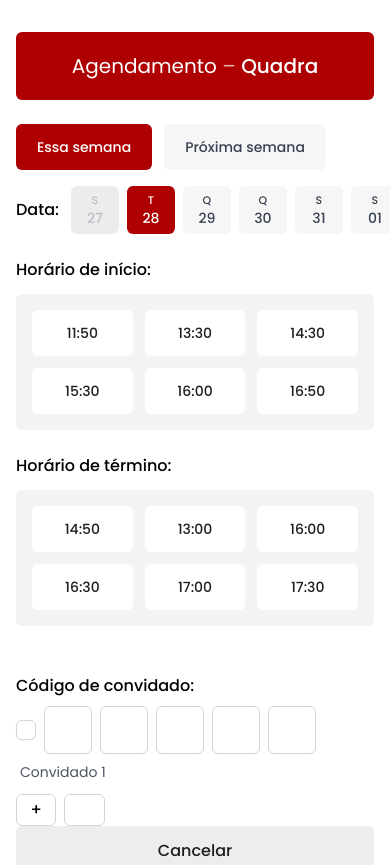
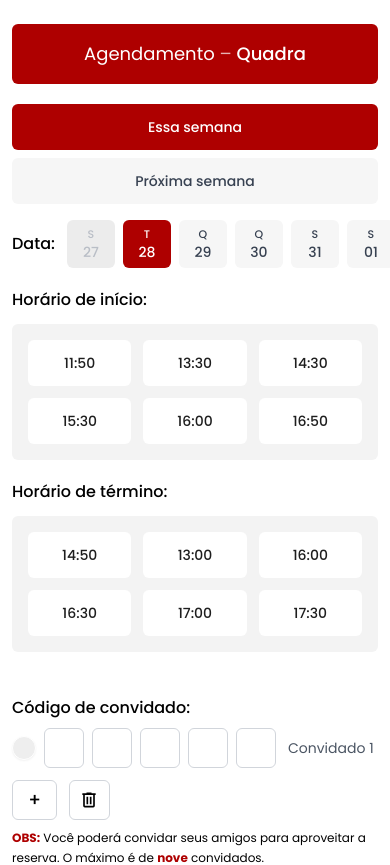
Before and after one commit to EspacoSenai/EspacoSenai.FrontWeb, a React (Vite) app: page /agendamento-quadra in a window 390 px wide. Shown: the top 865 px of the page. Built offline with nearby package versions, Linux system fonts and the light colour scheme.

Commit message:
feat: primeira tela de agendamento quase finalizada

```diff
--- a/src/components/agendamento/CodigoConvidados.jsx
+++ b/src/components/agendamento/CodigoConvidados.jsx
@@ -1,14 +1,5 @@
 import React, { useEffect, useRef, useState } from "react";
-import lixeira from "../../assets/lixeira.svg";
 
-/**
- * Props:
- * - convidados: string[][]
- * - setConvidados: (updater) => void
- * - tamanhoCodigo?: number (default 5)
- * - maxConvidados?: number (default 9)
- * - onAviso?: (tipo, titulo, msg) => void
- */
 export default function CodigoConvidados({
   convidados,
   setConvidados,
@@ -98,7 +89,6 @@ export default function CodigoConvidados({
     if (e.key === "ArrowLeft" && iDig > 0) inputsRef.current[iConvidado][iDig - 1]?.focus();
     if (e.key === "ArrowRight" && iDig < tamanhoCodigo - 1) inputsRef.current[iConvidado][iDig + 1]?.focus();
   }
-  // ===========================================
 
   function adicionarConvidado() {
     if (convidados.length >= maxConvidados) {
@@ -119,23 +109,35 @@ export default function CodigoConvidados({
 
   return (
     <section className="mt-6">
-      <h3 className="font-medium mb-2 text-black dark:text-white">Código de convidado:</h3>
+      <h3 className="font-medium mb-2 text-black dark:text-white text-base sm:text-lg">
+        Código de convidado:
+      </h3>
 
-      <div className="flex flex-col gap-3">
+      <div className="flex flex-col gap-3 sm:gap-4">
         {convidados.map((codigo, iConvidado) => (
-          <div key={iConvidado} className="flex items-center gap-2 flex-wrap">
-            {/* Checkbox: seleciona/deseleciona para remoção */}
+          <div key={iConvidado} className="flex flex-wrap items-center gap-2 sm:gap-3">
+            {/* Checkbox custom responsivo (quadrado vermelho quando marcado) */}
+            <label
+              className="relative inline-flex items-center cursor-pointer select-none"
+              title="Selecionar para remover"
+            >
               <input
                 type="checkbox"
                 checked={selecionados.has(iConvidado)}
                 onChange={() => alternarSelecionado(iConvidado)}
-              className="appearance-none w-5 h-5 rounded-md border border-gray-300 bg-white shadow-sm cursor-pointer
-                         checked:bg-[#AE0000] checked:border-[#AE0000]
-                         focus:outline-none focus:ring-0"
-              title="Selecionar para remover"
+                className="sr-only peer"
+                aria-label={`Selecionar convidado ${iConvidado + 1} para remover`}
               />
+              <span
+                className="w-6 h-6 md:w-5 md:h-5 rounded-full border border-white bg-[#EEEEEE] shadow-sm
+                           peer-checked:bg-[#AE0000]
+                           peer-focus:outline-none peer-focus:ring-1 peer-focus:ring-[#AE0000]"
+                aria-hidden="true"
+              />
+            </label>
 
-            {/* Inputs do código com auto-avance/colar */}
+            {/* Inputs do código com auto-avance/colar (responsivo) */}
+            <div className="flex items-center gap-2 sm:gap-3">
               {codigo.map((dig, iDig) => (
                 <input
                   key={iDig}
@@ -146,53 +148,57 @@ export default function CodigoConvidados({
                   value={dig}
                   onChange={(e) => handleChange(iConvidado, iDig, e)}
                   onKeyDown={(e) => handleKeyDown(iConvidado, iDig, e)}
-                className="w-12 h-12 border bg-white text-black border-gray-300 rounded-md text-center text-lg outline-none focus:ring-0 focus:border-gray-400"
+                  className="w-10 h-10 sm:w-11 sm:h-11 md:w-12 md:h-12 border bg-white text-black border-gray-300 rounded-md
+                             text-base sm:text-lg text-center outline-none focus:ring-0 focus:border-gray-400"
                   maxLength={tamanhoCodigo}
                   inputMode="text"
                   autoComplete="off"
+                  aria-label={`Dígito ${iDig + 1} do convidado ${iConvidado + 1}`}
                 />
               ))}
+            </div>
 
-            <span className="ml-1 text-sm text-gray-600 dark:text-white">
+            <span className="ml-1 text-sm sm:text-[15px] text-gray-600 dark:text-white">
               Convidado {iConvidado + 1}
             </span>
           </div>
         ))}
 
-        {/* Ações: adicionar e lixeira */}
-        <div className="flex items-center gap-2">
+        {/* Ações: adicionar e lixeira (tamanhos maiores no mobile) */}
+        <div className="flex items-center gap-3">
           <button
             type="button"
             onClick={adicionarConvidado}
-            className="w-8 h-8 flex items-center justify-center border border-gray-300 bg-white text-black rounded-md text-base outline-none hover:bg-[#AE0000] hover:text-white transition-colors duration-150 disabled:opacity-40"
+            className="w-10 h-10 sm:w-9 sm:h-9 md:w-8 md:h-8 flex items-center justify-center
+                       border border-gray-300 bg-white text-black rounded-md text-lg md:text-base
+                       outline-none hover:bg-[#AE0000] hover:text-white transition-colors duration-150 disabled:opacity-40"
             disabled={convidados.length >= maxConvidados}
             title="Adicionar convidado"
+            aria-label="Adicionar convidado"
           >
             +
           </button>
 
-          {/* Lixeira */}
           <button
             type="button"
             onClick={removerSelecionados}
             aria-label={selecionados.size === 0 ? "Selecione para remover" : "Remover selecionados"}
             title={selecionados.size === 0 ? "Selecione para remover" : "Remover selecionados"}
-            className="group w-8 h-8 flex items-center justify-center border border-gray-300 bg-white rounded-md outline-none
+            className="group w-10 h-10 sm:w-9 sm:h-9 md:w-8 md:h-8 flex items-center justify-center
+                       border border-gray-300 bg-white rounded-md outline-none
                        transition-colors duration-150 hover:bg-[#AE0000] focus-visible:ring-2 focus-visible:ring-[#AE0000]"
           >
-            <img
-              src={lixeira}
-              alt="Excluir"
-              draggable={false}
-              className="w-4 h-4 pointer-events-none
-                         filter invert brightness-0
-                         group-hover:invert-0 group-hover:brightness-100"
-            />
+
+            <span className="text-black group-hover:text-white">
+              <svg viewBox="0 0 24 24" fill="currentColor" className="w-5 h-5 md:w-4 md:h-4" aria-hidden="true">
+                <path d="M9 3v1H4v2h1v13a2 2 0 0 0 2 2h10a2 2 0 0 0 2-2V6h1V4h-5V3H9Zm-2 3h10v13H7V6Zm2 2v9h2V8H9Zm4 0v9h2V8h-2Z"/>
+              </svg>
+            </span>
           </button>
         </div>
       </div>
 
-      <p className="text-[12px] mt-2 text-black dark:text-white">
+      <p className="text-xs sm:text-[13px] mt-2 text-black dark:text-white leading-relaxed">
         <span className="text-[#AE0000] font-semibold">OBS:</span>{" "}
         Você poderá convidar seus amigos para aproveitar a reserva. O máximo é de{" "}
         <span className="text-[#AE0000] font-semibold">nove</span> convidados.
--- a/src/components/agendamento/TrocaSemana.jsx
+++ b/src/components/agendamento/TrocaSemana.jsx
@@ -1,15 +1,28 @@
 export default function TrocaSemana({ value, onChange }) {
   const base =
-    "px-5 py-3 rounded-md text-sm md:text-base select-none transition-colors duration-150 outline-none focus:ring-0 whitespace-nowrap";
+    "px-5 py-3 rounded-md text-sm md:text-base select-none transition-colors duration-150 outline-none " +
+    "focus-visible:ring-2 focus-visible:ring-[#AE0000] whitespace-nowrap text-center";
   const ativo = "bg-[#AE0000] text-white";
   const inativo = "bg-[#F6F6F6] text-gray-700 hover:bg-[#AE0000] hover:text-white";
 
+  // setas do teclado (↑/← = essa, ↓/→ = próxima)
+  const handleKeyDown = (e) => {
+    if (e.key === "ArrowLeft" || e.key === "ArrowUp") onChange("essa");
+    if (e.key === "ArrowRight" || e.key === "ArrowDown") onChange("proxima");
+  };
+
   return (
-    <div className="flex gap-3">
+    <div
+      className="flex flex-col sm:flex-row gap-2 sm:gap-3 w-full"
+      role="group"
+      aria-label="Troca de semana"
+      onKeyDown={handleKeyDown}
+    >
       <button
         type="button"
         onClick={() => onChange("essa")}
-        className={`${base} ${value === "essa" ? ativo : inativo}`}
+        aria-pressed={value === "essa"}
+        className={`${base} ${value === "essa" ? ativo : inativo} w-full sm:w-auto`}
       >
         Essa semana
       </button>
@@ -17,7 +30,8 @@ export default function TrocaSemana({ value, onChange }) {
       <button
         type="button"
         onClick={() => onChange("proxima")}
-        className={`${base} ${value === "proxima" ? ativo : inativo}`}
+        aria-pressed={value === "proxima"}
+        className={`${base} ${value === "proxima" ? ativo : inativo} w-full sm:w-auto`}
       >
         Próxima semana
       </button>
--- a/src/pages/agendamentoQuadra.jsx
+++ b/src/pages/agendamentoQuadra.jsx
@@ -106,17 +106,20 @@ export default function AgendamentoQuadra() {
 
   return (
     <div className="w-full min-h-screen bg-white dark:bg-[#0B0B0B] flex justify-center">
-      <div className="w-full max-w-5xl px-4 md:px-8 py-8">
+      <div className="w-full max-w-5xl px-3 sm:px-4 md:px-8 py-6 sm:py-8">
         {/* Cabeçalho */}
-        <div className="w-full rounded-md text-white px-6 py-5 mb-6 text-center" style={{ backgroundColor: COR_VERMELHO }}>
-          <h1 className="text-xl md:text-2xl font-regular font-sans">
+        <div
+          className="w-full rounded-md text-white px-4 sm:px-6 py-4 sm:py-5 mb-5 sm:mb-6 text-center"
+          style={{ backgroundColor: COR_VERMELHO }}
+        >
+          <h1 className="text-lg sm:text-xl md:text-2xl font-regular font-sans">
             Agendamento <span className="opacity-70">–</span>{" "}
             <span className="font-medium font-sans">Quadra</span>
           </h1>
         </div>
 
         {/* Seleção semana e data */}
-        <div className="grid grid-cols-1 md:grid-cols-3 gap-4 items-start mb-6">
+        <div className="grid grid-cols-1 md:grid-cols-3 gap-4 items-start mb-5 sm:mb-6">
           <TrocaSemana value={semanaSelecionada} onChange={setSemanaSelecionada} />
           <div className="hidden md:block" />
           <div className="flex md:justify-end items-center gap-2 text-black dark:text-white">
@@ -126,7 +129,7 @@ export default function AgendamentoQuadra() {
         </div>
 
         {/* Conteúdo */}
-        <div className="grid grid-cols-1 md:grid-cols-2 gap-6">
+        <div className="grid grid-cols-1 md:grid-cols-2 gap-5 sm:gap-6">
           <GradeHorarios
             titulo="Horário de início:"
             opcoes={HORARIOS_INICIO_QUADRA}
@@ -152,18 +155,18 @@ export default function AgendamentoQuadra() {
         </div>
 
         {/* Botões */}
-        <div className="-mt-11 flex flex-col md:flex-row gap-4 md:justify-end">
+        <div className="mt-6 md:mt-4 flex flex-col sm:flex-row gap-3 sm:gap-4 sm:justify-end">
           <button
             type="button"
             onClick={cancelar}
-            className="px-6 py-3 rounded-md bg-[#EDEDED] text-[#1E1E1E] outline-none focus:ring-0 hover:bg-[#AE0000] hover:text-white transition-colors duration-150"
+            className="w-full sm:w-auto px-6 py-3 rounded-md bg-[#EDEDED] text-[#1E1E1E] outline-none focus:ring-0 hover:bg-[#AE0000] hover:text-white transition-colors duration-150"
           >
             Cancelar
           </button>
           <button
             type="button"
             onClick={confirmar}
-            className="px-6 py-3 rounded-md text-white outline-none focus:ring-0 transition-colors duration-150"
+            className="w-full sm:w-auto px-6 py-3 rounded-md text-white outline-none focus:ring-0 transition-colors duration-150"
             style={{ backgroundColor: COR_VERMELHO }}
           >
             Confirmar
```
Also changed, not shown: src/components/agendamento/FuncoesCompartilhada.js (+4 -8 lines). Lines whose indentation alone changed are shown as unchanged.
